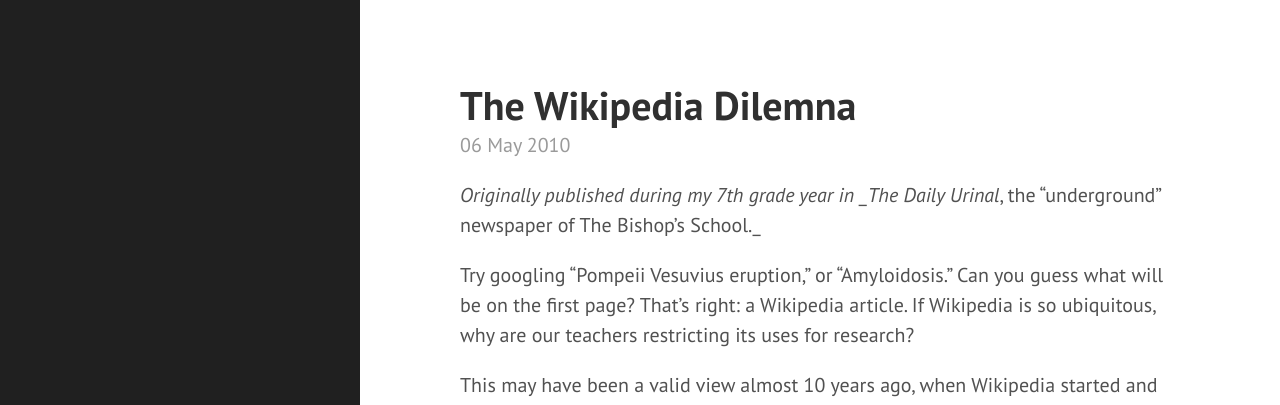
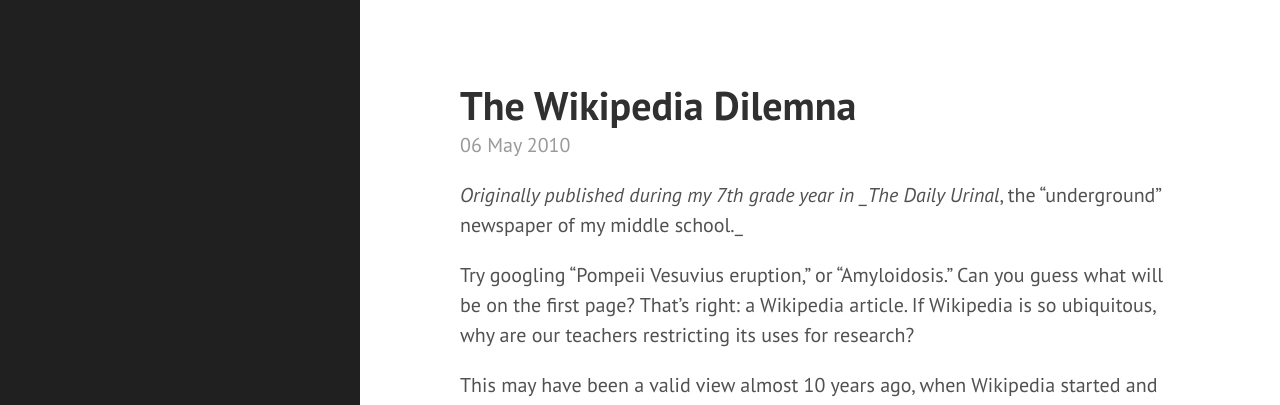
Before and after one commit to peterg17/blog, a Jekyll site: the page built from _posts/2010-05-06-du-wikipedia.markdown, in a window 1280 px wide and 900 px high. Shown: the top 405 px of the window. Built offline with Jekyll 4.4.1, drawn with Linux system fonts in a browser that asks for light colours; Markdown is read by kramdown in place of the engine named in the settings.

Commit message:
minor changes

```diff
--- a/_posts/2010-05-06-du-wikipedia.markdown
+++ b/_posts/2010-05-06-du-wikipedia.markdown
@@ -7,7 +7,7 @@ published: true
 categories: writing
 ---
 
-_Originally published during my 7th grade year in _The Daily Urinal_, the "underground" newspaper of The Bishop's School._
+_Originally published during my 7th grade year in _The Daily Urinal_, the "underground" newspaper of my middle school._
 
 Try googling “Pompeii Vesuvius eruption,” or “Amyloidosis.” Can you guess what will be on the first page? That’s right: a Wikipedia article. If Wikipedia is so ubiquitous, why are our teachers restricting its uses for research?
 
```
Also changed, not shown: _posts/2012-03-12-starting-fresh.markdown (deleted, +0 -13 lines).
